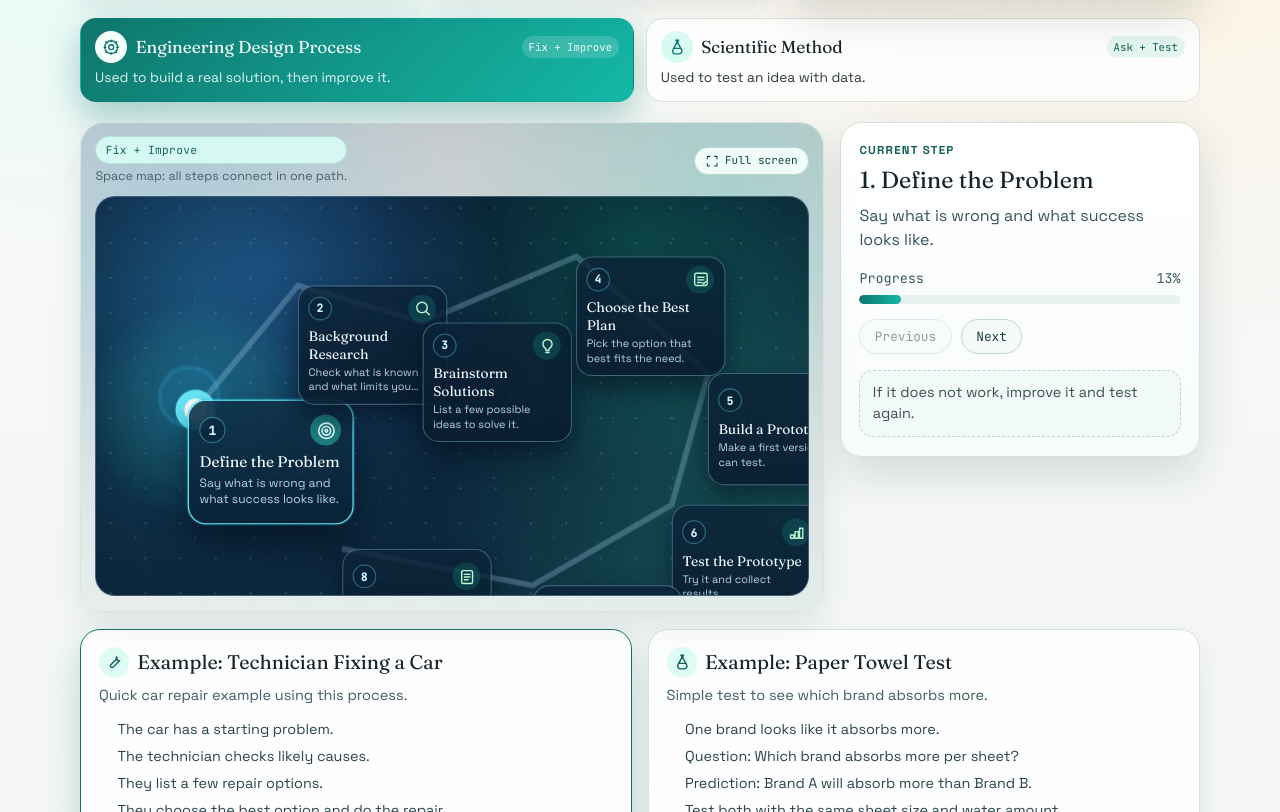
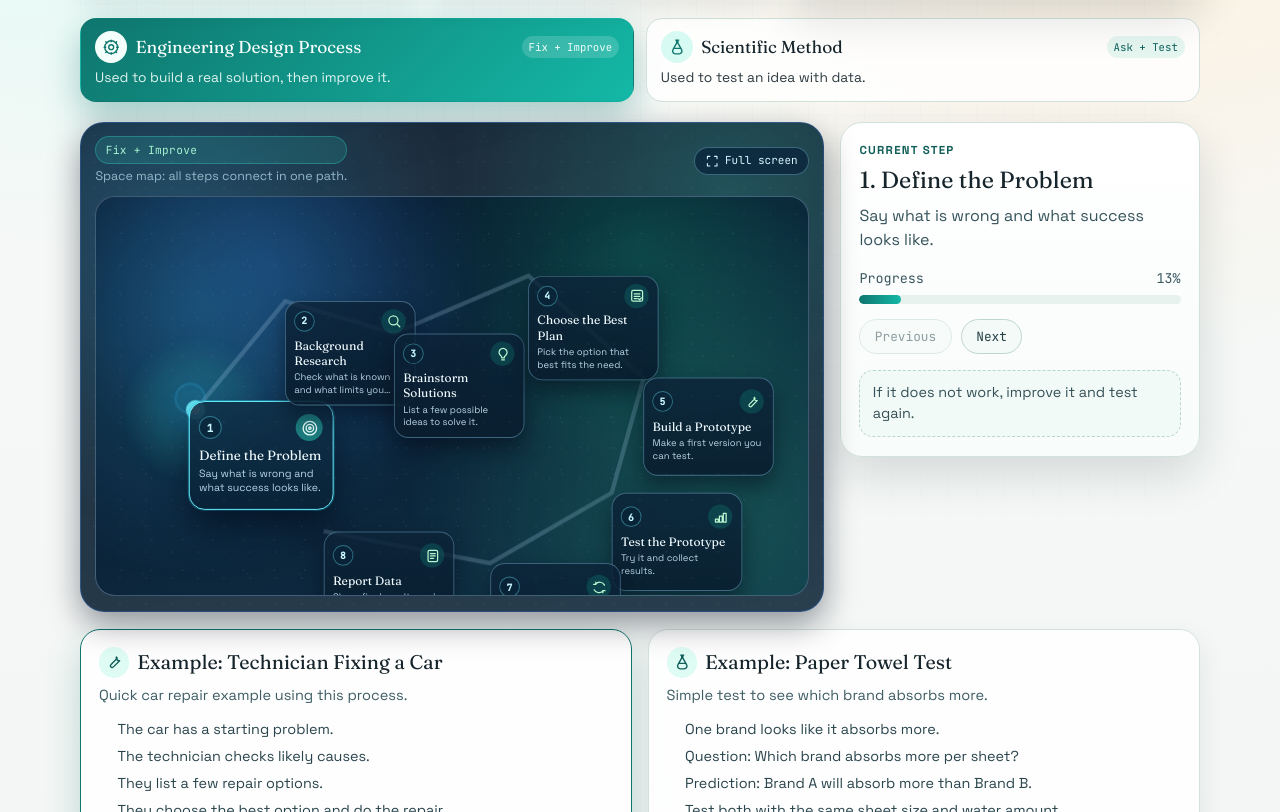
Before and after one commit to rozecash/SNC1W-site-builder, a Next.js app: page / in a window 1280 px wide. Shown: the part 417-1229 px from the top of the page. Built offline with nearby package versions, Linux system fonts and the light colour scheme.

Commit message:
Fix map zoom and make fullscreen space mode fully immersive

```diff
--- a/app/globals.css
+++ b/app/globals.css
@@ -358,10 +358,10 @@ button:focus-visible {
 }
 
 .process-layout.map-open .detail-panel {
-  opacity: 0.24;
+  opacity: 0;
   pointer-events: none;
-  transform: scale(0.98);
-  filter: blur(1.2px);
+  transform: scale(0.94);
+  filter: blur(3px);
 }
 
 .space-backdrop {
@@ -370,8 +370,12 @@ button:focus-visible {
   border: 0;
   margin: 0;
   padding: 0;
-  background: rgba(6, 18, 31, 0.55);
-  backdrop-filter: blur(6px);
+  background: linear-gradient(
+    180deg,
+    rgba(1, 9, 20, 0.88) 0%,
+    rgba(1, 16, 30, 0.92) 100%
+  );
+  backdrop-filter: blur(10px);
   opacity: 0;
   pointer-events: none;
   transition: opacity 440ms ease;
@@ -392,7 +396,7 @@ button:focus-visible {
 
 .space-map-shell.is-fullscreen {
   position: fixed;
-  inset: clamp(0.65rem, 1.7vw, 1.35rem);
+  inset: 0;
   z-index: 110;
 }
 
@@ -402,15 +406,15 @@ button:focus-visible {
   flex-direction: column;
   gap: 0.7rem;
   view-transition-name: space-map;
-  border: 1px solid #d6e5df;
+  border: 1px solid rgba(59, 130, 246, 0.32);
   border-radius: 24px;
   padding: 0.85rem 0.9rem 0.95rem;
   background: linear-gradient(
     165deg,
-    rgba(255, 255, 255, 0.9) 0%,
-    rgba(238, 251, 246, 0.7) 100%
+    rgba(7, 24, 42, 0.9) 0%,
+    rgba(8, 35, 54, 0.85) 100%
   );
-  box-shadow: 0 12px 32px rgba(16, 47, 52, 0.1);
+  box-shadow: 0 12px 32px rgba(3, 10, 24, 0.42);
   overflow: hidden;
   transition:
     border-radius 520ms cubic-bezier(0.22, 1, 0.36, 1),
@@ -421,9 +425,10 @@ button:focus-visible {
 .space-diagram.is-fullscreen {
   height: 100%;
   min-height: 100%;
-  border-radius: 30px;
-  padding: 1rem 1.08rem 1.15rem;
-  box-shadow: 0 24px 70px rgba(4, 13, 28, 0.5);
+  border-radius: 0;
+  border: none;
+  padding: 1rem 1.15rem 1.35rem;
+  box-shadow: none;
 }
 
 .space-diagram::before {
@@ -431,9 +436,9 @@ button:focus-visible {
   position: absolute;
   inset: 0;
   background:
-    radial-gradient(circle at 13% 22%, rgba(56, 189, 248, 0.2) 0%, transparent 38%),
-    radial-gradient(circle at 87% 14%, rgba(45, 212, 191, 0.2) 0%, transparent 36%),
-    linear-gradient(180deg, rgba(4, 20, 34, 0.22) 0%, rgba(8, 30, 45, 0.06) 100%);
+    radial-gradient(circle at 13% 22%, rgba(56, 189, 248, 0.24) 0%, transparent 38%),
+    radial-gradient(circle at 87% 14%, rgba(45, 212, 191, 0.21) 0%, transparent 36%),
+    linear-gradient(180deg, rgba(2, 11, 24, 0.18) 0%, rgba(3, 15, 28, 0.08) 100%);
   pointer-events: none;
 }
 
@@ -463,8 +468,8 @@ button:focus-visible {
 
 .space-map-shell.is-fullscreen .space-viewport {
   flex: 1;
-  width: min(100%, calc((100vh - 9.2rem) * 1.785714));
-  max-height: calc(100vh - 9.2rem);
+  width: 100%;
+  max-height: calc(100vh - 5.8rem);
   margin-inline: auto;
 }
 
@@ -472,7 +477,7 @@ button:focus-visible {
   position: relative;
   width: 100%;
   height: 100%;
-  --map-scale: 1.03;
+  --map-scale: 0.9;
   transform-origin: var(--focus-x) var(--focus-y);
   transform: scale(var(--map-scale));
   transition:
@@ -481,7 +486,7 @@ button:focus-visible {
 }
 
 .space-map-shell.is-fullscreen .space-canvas {
-  --map-scale: 1.17;
+  --map-scale: 1.02;
 }
 
 .space-canvas::before {
@@ -515,7 +520,7 @@ button:focus-visible {
 
 .space-focus {
   position: absolute;
-  width: 14rem;
+  width: 10.5rem;
   aspect-ratio: 1 / 1;
   border-radius: 999px;
   transform: translate(-50%, -50%);
@@ -543,14 +548,14 @@ button:focus-visible {
 
 .space-link-base {
   fill: none;
-  stroke: rgba(170, 209, 232, 0.3);
-  stroke-width: 0.78;
+  stroke: rgba(170, 209, 232, 0.24);
+  stroke-width: 0.68;
 }
 
 .space-link-progress {
   fill: none;
   stroke: url(#spaceLinkGradient);
-  stroke-width: 1.2;
+  stroke-width: 0.82;
   stroke-linecap: round;
   stroke-linejoin: round;
   transition: stroke-dasharray 620ms cubic-bezier(0.22, 1, 0.36, 1);
@@ -560,8 +565,8 @@ button:focus-visible {
 .space-tracker-dot {
   fill: #ffffff;
   stroke: #67e8f9;
-  stroke-width: 1.2;
-  filter: drop-shadow(0 0 7px rgba(103, 232, 249, 0.74));
+  stroke-width: 0.85;
+  filter: drop-shadow(0 0 5px rgba(103, 232, 249, 0.74));
   transition:
     cx 460ms cubic-bezier(0.22, 1, 0.36, 1),
     cy 460ms cubic-bezier(0.22, 1, 0.36, 1);
@@ -570,7 +575,7 @@ button:focus-visible {
 .space-tracker-pulse {
   fill: rgba(56, 189, 248, 0.16);
   stroke: rgba(56, 189, 248, 0.44);
-  stroke-width: 0.62;
+  stroke-width: 0.42;
   animation: tracker-pulse 1.9s ease-in-out infinite;
   transition:
     cx 460ms cubic-bezier(0.22, 1, 0.36, 1),
@@ -715,9 +720,9 @@ button:focus-visible {
   display: inline-flex;
   align-items: center;
   border-radius: 999px;
-  background: #d6f8f2;
-  color: #0f645d;
-  border: 1px solid #afe3d6;
+  background: rgba(45, 212, 191, 0.16);
+  color: #a7f3d0;
+  border: 1px solid rgba(45, 212, 191, 0.35);
   font-family: var(--font-jet-mono), monospace;
   font-size: 0.7rem;
   letter-spacing: 0.03em;
@@ -726,17 +731,17 @@ button:focus-visible {
 
 .diagram-label p {
   margin: 0;
-  color: #43626a;
+  color: #95b8ca;
   font-size: 0.78rem;
   line-height: 1.35;
 }
 
 .map-mode-btn {
-  border: 1px solid #bfd8cf;
+  border: 1px solid rgba(125, 196, 216, 0.4);
   border-radius: 999px;
   padding: 0.35rem 0.62rem;
-  background: rgba(247, 255, 252, 0.92);
-  color: #114842;
+  background: rgba(10, 37, 59, 0.8);
+  color: #d8f6ff;
   display: inline-flex;
   align-items: center;
   gap: 0.36rem;
@@ -753,8 +758,8 @@ button:focus-visible {
 
 .map-mode-btn:hover {
   transform: translateY(-2px);
-  border-color: #95c7ba;
-  background: #f1fdf8;
+  border-color: rgba(103, 232, 249, 0.62);
+  background: rgba(11, 47, 73, 0.92);
 }
 
 .mode-icon {
@@ -1111,7 +1116,7 @@ button:focus-visible {
   }
 
   .space-canvas {
-    --map-scale: 1;
+    --map-scale: 0.9;
   }
 
   .space-focus {
--- a/app/page.tsx
+++ b/app/page.tsx
@@ -587,13 +587,13 @@ export default function Home() {
                     className="space-tracker-pulse"
                     cx={trackerPoint.x}
                     cy={trackerPoint.y}
-                    r="4.3"
+                    r="2.45"
                   />
                   <circle
                     className="space-tracker-dot"
                     cx={trackerPoint.x}
                     cy={trackerPoint.y}
-                    r="2.15"
+                    r="1.1"
                   />
                 </svg>
                 <ol className="space-nodes">
```
